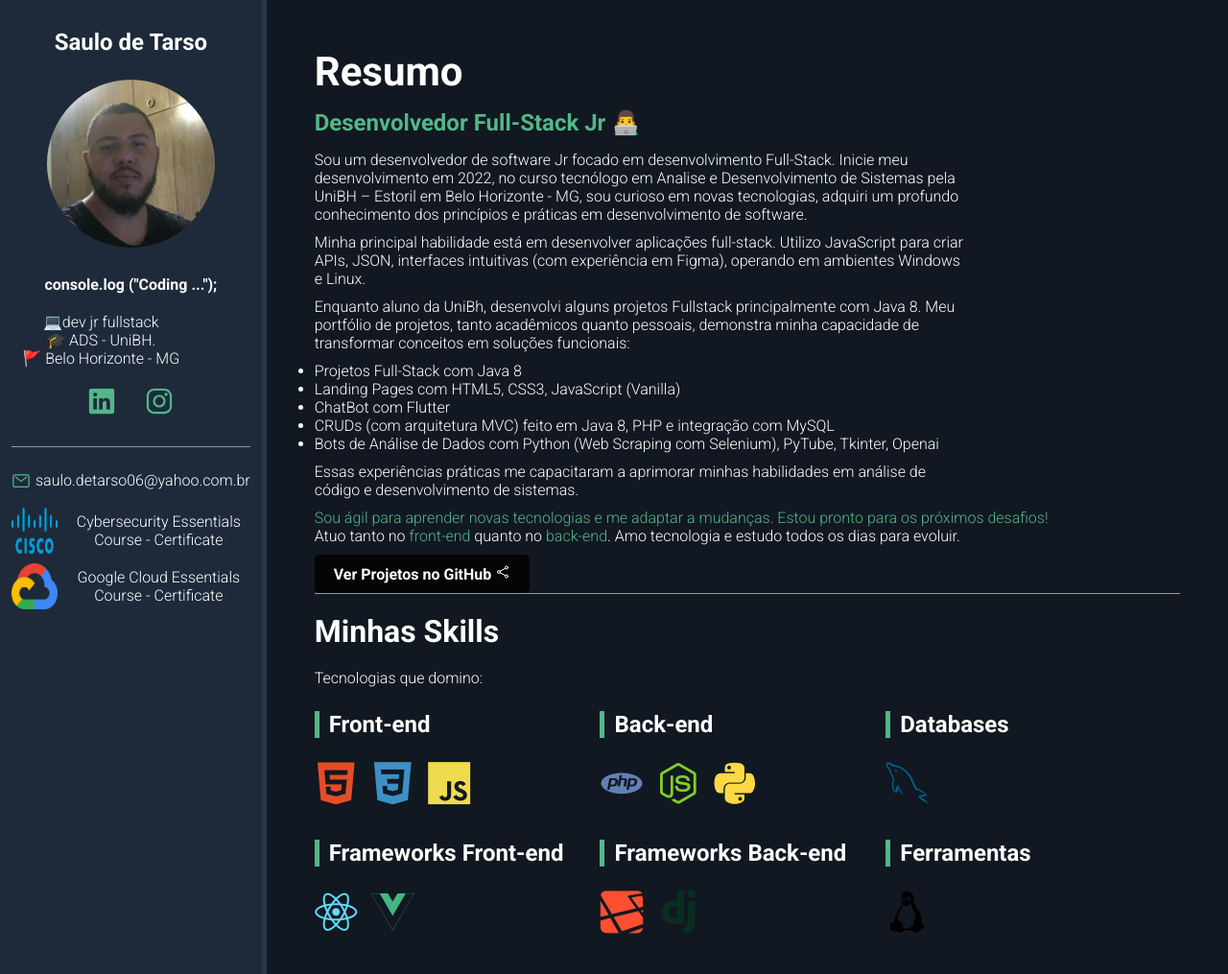
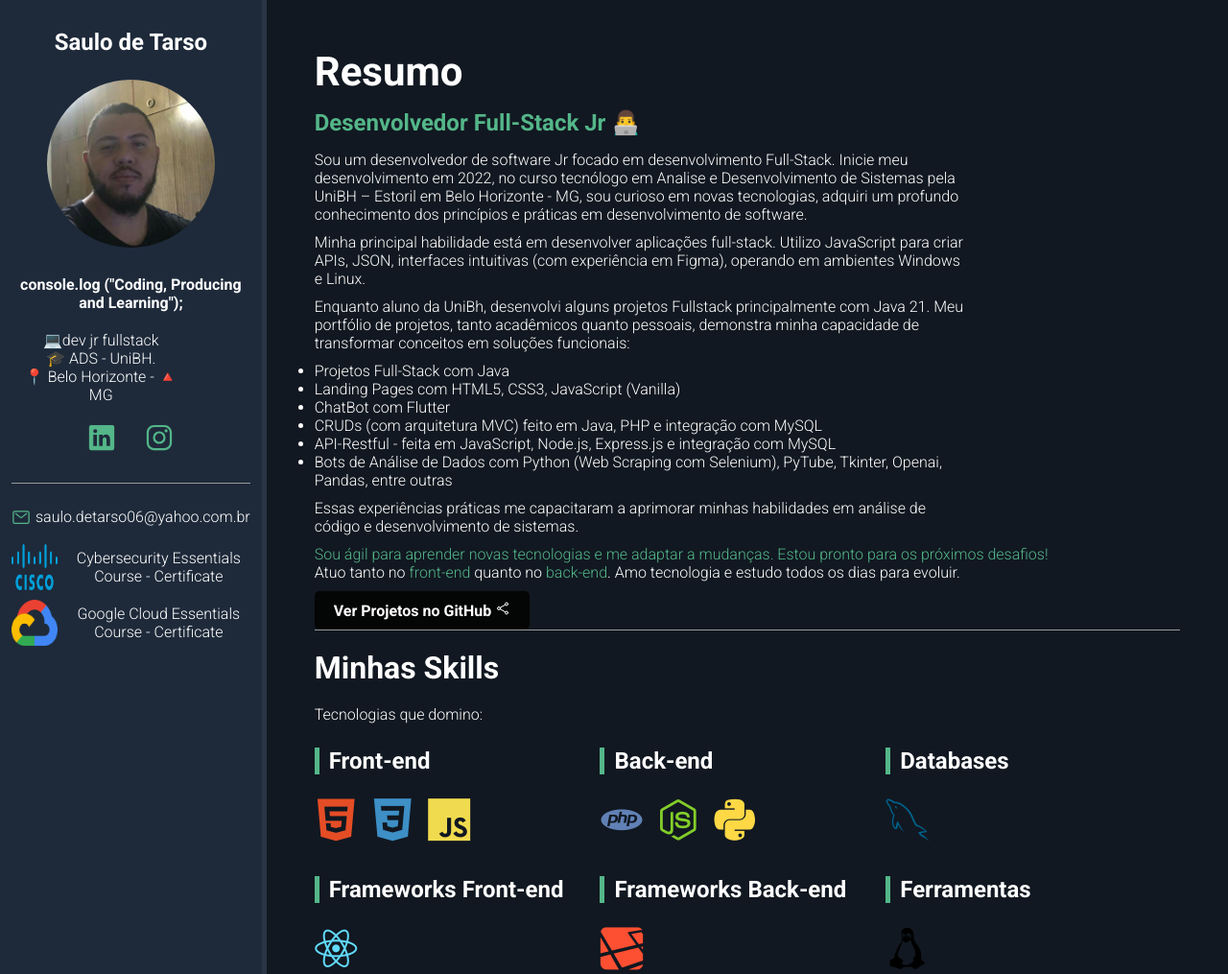
Before and after one commit to Saulodtarso06/saulo.detarso.github.io, a plain HTML site: page index.html in a window 1280 px wide. Shown: the top 1015 px of the page at 96% size. Drawn offline with nearby package versions, Linux system fonts and the light colour scheme.

Commit message:
inclusão de projetos no campo <description>

```diff
--- a/index.html
+++ b/index.html
@@ -79,12 +79,12 @@
         <aside id="bio-container">
             <h2>Saulo de Tarso</h2>
             <img id="bio-image" src="img/profile.jpg" alt="Foto de Saulo de Tarso">
-            <p id="welcome-text">console.log ("Coding ...");</p>
+            <p id="welcome-text">console.log ("Coding, Producing and Learning");</p>
 
             <p class="description">
                 💻dev jr fullstack
             <br>🎓 ADS - UniBH.</br>
-                🚩 Belo Horizonte - MG
+                📍 Belo Horizonte - 🔺 MG
             </p>
 
             <ul id="social-container">
@@ -117,15 +117,16 @@
 
         <p class="description">Minha principal habilidade está em desenvolver aplicações full-stack. Utilizo JavaScript para criar APIs, JSON, interfaces intuitivas (com experiência em Figma), operando em ambientes Windows e Linux.  </p>
 
-        <p class="description">Enquanto aluno da UniBh, desenvolvi alguns projetos Fullstack principalmente com Java 8.
+        <p class="description">Enquanto aluno da UniBh, desenvolvi alguns projetos Fullstack principalmente com Java 21.
             Meu portfólio de projetos, tanto acadêmicos quanto pessoais, demonstra minha capacidade de transformar conceitos em soluções funcionais:</p>
 
             <ul class="description">
-                <li>Projetos Full-Stack com Java 8</li>
+                <li>Projetos Full-Stack com Java</li>
                 <li>Landing Pages com HTML5, CSS3, JavaScript (Vanilla)</li>
                 <li>ChatBot com Flutter</li>
-                <li>CRUDs (com arquitetura MVC) feito em Java 8, PHP e integração com MySQL</li>
-                <li>Bots de Análise de Dados com Python (Web Scraping com Selenium), PyTube, Tkinter, Openai</li>
+                <li>CRUDs (com arquitetura MVC) feito em Java, PHP e integração com MySQL</li>
+                <li>API-Restful - feita em JavaScript, Node.js, Express.js e integração com MySQL</li>
+                <li>Bots de Análise de Dados com Python (Web Scraping com Selenium), PyTube, Tkinter, Openai, Pandas, entre outras</li>
             </ul>
 
             <p class="description">Essas experiências práticas me capacitaram a aprimorar minhas habilidades em análise de código e desenvolvimento de sistemas.</p>
@@ -161,12 +162,12 @@
                 <div class="skills-box">
                     <p class="skills-title">Frameworks Front-end</p>
                     <i class="devicon-react-plain colored"></i>
-                    <i class="devicon-vuejs-plain colored"></i>
+                    <!--<i class="devicon-vuejs-plain colored"></i>-->
                 </div>
                 <div class="skills-box">
                     <p class="skills-title">Frameworks Back-end</p>
                     <i class="devicon-laravel-plain colored"></i>
-                    <i class="devicon-django-plain colored"></i>
+                    <!--<i class="devicon-django-plain colored"></i>-->
                 </div>
                 <div class="skills-box">
                     <p class="skills-title">Ferramentas</p>
```
